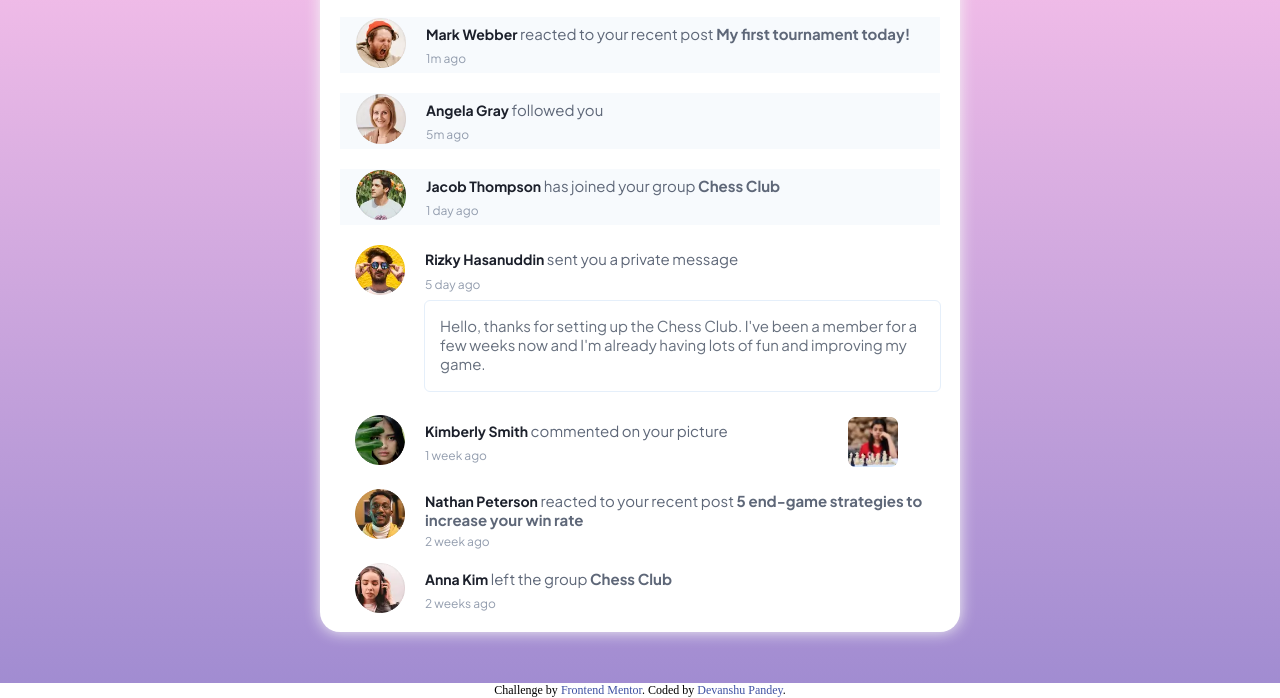
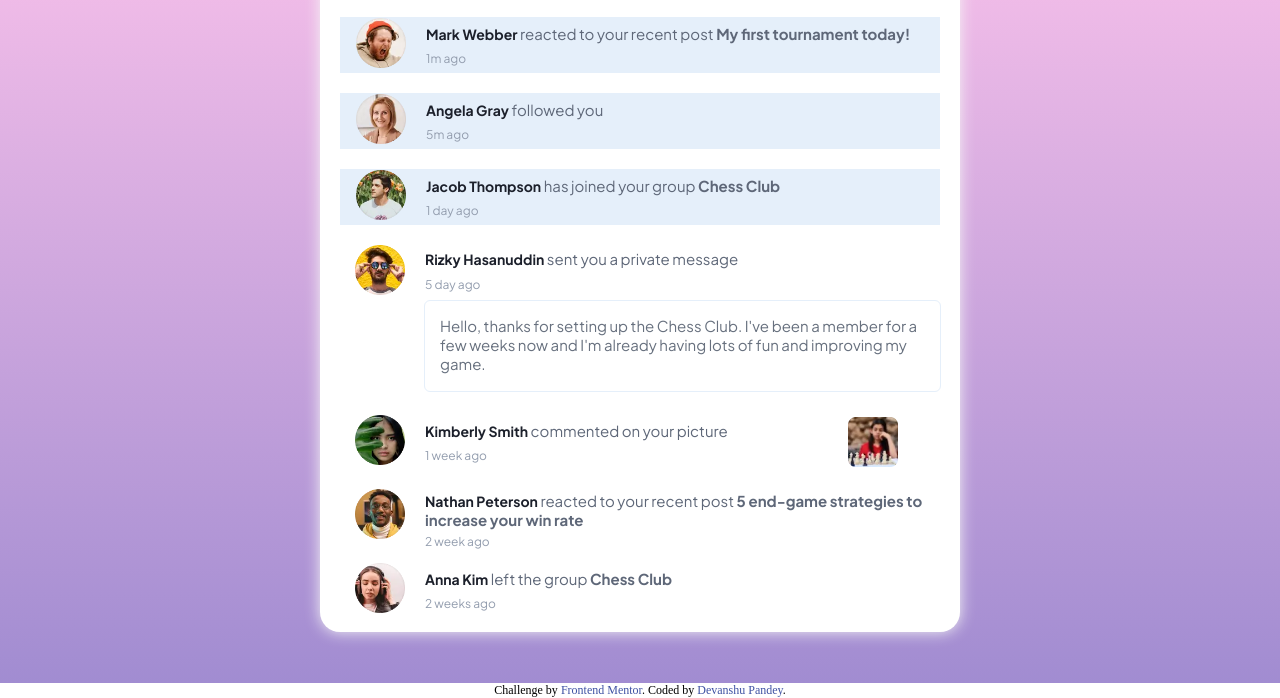
Before and after one commit to Devanshu78/Notifications-main-page, a plain HTML site: page index.html in a window 1280 px wide. Shown: the part 109-807 px from the top of the page. Drawn offline with Linux system fonts and the light colour scheme.

Commit message:
readme changes

```diff
--- a/style.css
+++ b/style.css
@@ -149,8 +149,8 @@
 }
 
 .messageBg {
-    background-color: hsl(210, 60%, 98%);
-    border: 1px solid hsl(210, 60%, 98%);
+    background-color: hsl(211, 68%, 94%);
+    border: 1px solid hsl(211, 68%, 94%);
 }
 
 .chess {
```
Also changed, not shown: 2 other files.
